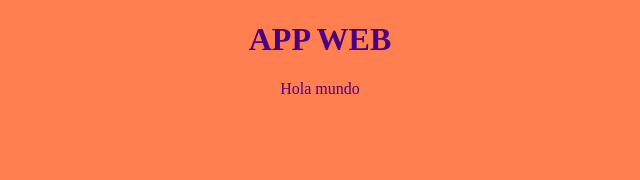
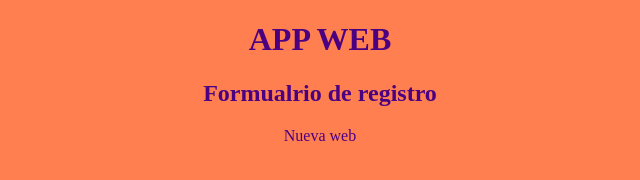
Before and after one commit to JSFCheCho/Clase-Pull-Request, a plain HTML site: page index.html in a window 1280 px wide. Shown: the whole page, without its empty margins (320-960 px from the left). Drawn offline with Linux system fonts and the light colour scheme.

Commit message:
Agregado nuevo texo en cuerpo

```diff
--- a/index.html
+++ b/index.html
@@ -14,6 +14,7 @@
 </head>
 <body>
     <h1>APP WEB</h1>
-    <p>Hola mundo</p>
+    <h2>Formualrio de registro</h2>
+    <p>Nueva web</p>
 </body>
 </html>
```
